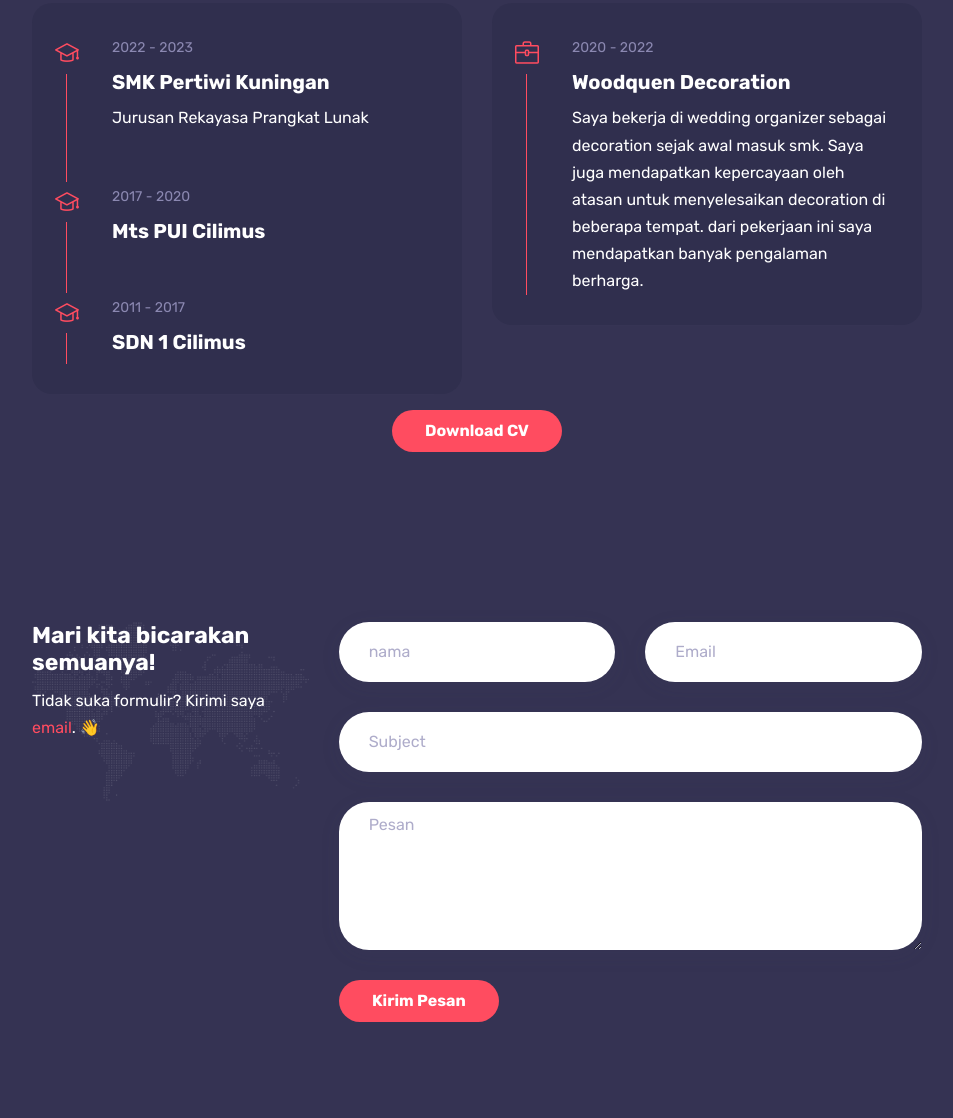
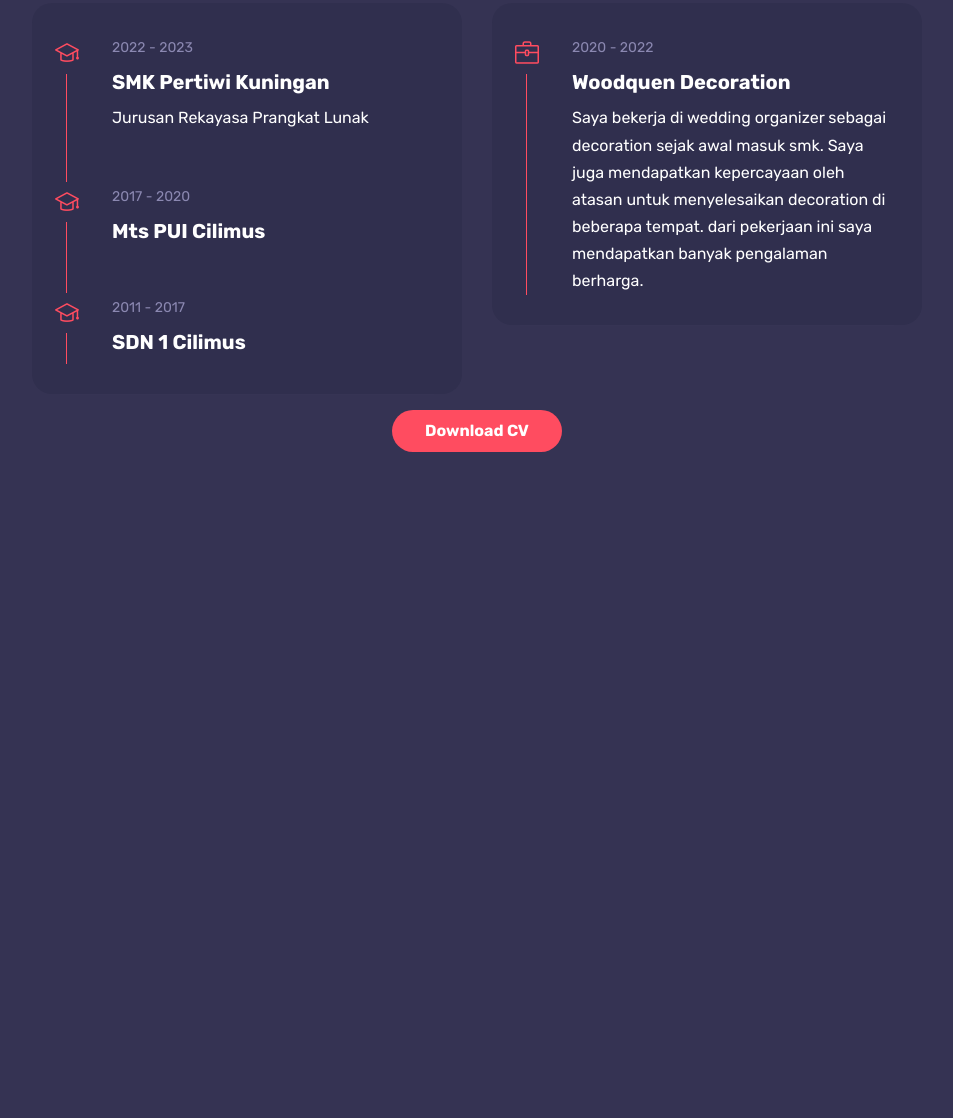
Before and after one commit to riojihan01/riojihan01.github.io, a plain HTML site: page index.html in a window 1280 px wide. Shown: the part 1494-2612 px from the top of the page, without its empty margins (308-1261 px from the left). After the commit the page ends 1946 px from the top, so only its background shows below. Drawn offline with Linux system fonts and the light colour scheme; files whose address does not match are found by name.

Commit message:
push
push 8

```diff
--- a/index.html
+++ b/index.html
@@ -96,8 +96,6 @@
 			<li class="active"><a href="#Home"><i class="icon-home"></i>Home</a></li>
 			<li><a href="#Tentang Saya"><i class="icon-user-following"></i>Tentang Saya</a></li>
 			<li><a href="#Pendidikan & Pengalaman"><i class="icon-graduation"></i>Pendidikan </a></li>
-			<li><a href="#Kontak"><i class="icon-bubbles"></i>Kontak</a></li>
-		</ul>
 	</nav>
 
 	<!-- site footer -->
@@ -125,12 +123,14 @@
 
 				<!-- social icons -->
 				<ul class="social-icons light list-inline mb-0 mt-4">
+					<li class="list-inline-item"><a href="#"><i class="fab fa-instagram"></i></a></li>
+					<li class="list-inline-item"><a href="https://pin.it/3183klb"><i class="fab fa-pinterest-p"></i></a></li>
 					<li class="list-inline-item"><a href="https://wa.me/6289637116885"><i class="fab fa-whatsapp"></i></a></li>
 				</ul>
 
 				<!-- buttons -->
 				<div class="mt-4">
-					<a href="#Kontak" class="btn btn-default">Hubungi Saya </a>
+					<a href="https://wa.me/6289637116885ss" class="btn btn-default">Hubungi Saya </a>
 				</div>
 			</div>
 
@@ -332,86 +332,9 @@
 		</div>
 
 	</section>
-
 	<div class="mt-3">
 		<center><a href="cv/rio.pdf" class="btn btn-default">Download CV</a></center>
 	</div>
-
-	<!-- section Kontak -->
-	<section id="Kontak">
-
-		<div class="container">
-
-			<!-- section title -->
-
-			<div class="spacer" data-height="60"></div>
-
-			<div class="row">
-
-				<div class="col-md-4">
-					<!-- contact info -->
-					<div class="contact-info">
-						<h3 class="wow fadeInUp">Mari kita bicarakan semuanya!</h3>
-						<p class="wow fadeInUp">Tidak suka formulir? Kirimi saya <a href="riojihan96@gmail.com">email</a>. 👋</p>
-					</div>
-				</div>
-
-				<div class="col-md-8">
-					<!-- Contact Form -->
-					<form id="contact-form" class="contact-form mt-6" method="post" action="https://jthemes.net/themes/html/bolby/demo/form/contact.php">
-
-						<div class="Pesan"></div>
-
-						<div class="row">
-							<div class="column col-md-6">
-								<!-- Nama input -->
-								<div class="form-group">
-									<input type="text" class="form-control" name="InputName" id="InputName" placeholder="nama" required="required" data-error="Name is required.">
-									<div class="help-block with-errors"></div>
-								</div>
-							</div>
-
-							<div class="column col-md-6">
-								<!-- Email input -->
-								<div class="form-group">
-									<input type="email" class="form-control" id="InputEmail" name="InputEmail" placeholder="Email" required="required" data-error="Email is required.">
-									<div class="help-block with-errors"></div>
-								</div>
-							</div>
-
-							<div class="column col-md-12">
-								<!-- Email input -->
-								<div class="form-group">
-									<input type="text" class="form-control" id="InputSubject" name="InputSubject" placeholder="Subject" required="required" data-error="Subject is required.">
-									<div class="help-block with-errors"></div>
-								</div>
-							</div>
-
-							<div class="column col-md-12">
-								<!-- Message textarea -->
-								<div class="form-group">
-									<textarea name="InputMessage" id="InputMessage" class="form-control" rows="5" placeholder="Pesan" required="required" data-error="Message is required."></textarea>
-									<div class="help-block with-errors"></div>
-								</div>
-							</div>
-						</div>
-
-						<button type="submit" name="submit" id="submit" value="Submit" class="btn btn-default">Kirim Pesan</button><!-- Send Button -->
-
-					</form>
-					<!-- Contact Form end -->
-				</div>
-
-			</div>
-
-		</div>
-
-	</section>
-
-	<div class="spacer" data-height="96"></div>
-
-</main>
-
 <!-- Go to top button -->
 <a href="javascript:" id="return-to-top"><i class="fas fa-arrow-up"></i></a>
 
```
